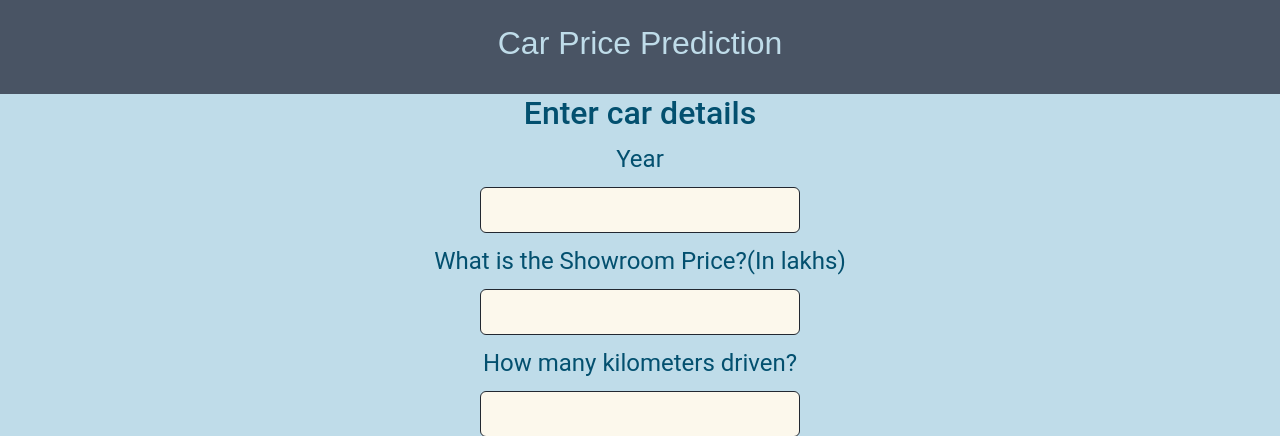
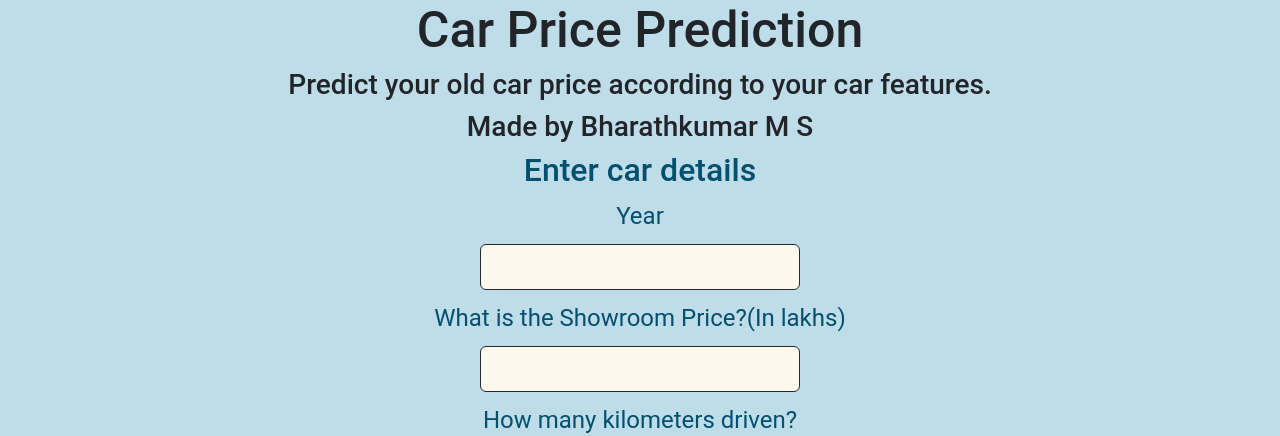
Before and after one commit to Bharathkumar-ms/car-price-prediction-5, a Flask app: page / in a window 1280 px wide. Shown: the top 436 px of the page. Run offline with Flask 2, Linux system fonts and the light colour scheme; parts of the project's set-up code (start-up, migrations or seed data) failed here and were passed over.

Commit message:
Update base.html

```diff
--- a/templates/base.html
+++ b/templates/base.html
@@ -10,7 +10,15 @@
     <script src="https://cdn.jsdelivr.net/npm/bootstrap@5.0.0-beta3/dist/js/bootstrap.min.js" integrity="sha384-j0CNLUeiqtyaRmlzUHCPZ+Gy5fQu0dQ6eZ/xAww941Ai1SxSY+0EQqNXNE6DZiVc" crossorigin="anonymous"></script>
 </head>
 <body>
-    <div class='top-header'><h2>Car Price Prediction</h2></div>
+    <div class="hero-image">
+        <div class="hero-text">
+
+          <h1 style="font-size:50px">Car Price Prediction</h1>
+
+              <h3>Predict your old car price according to your car features.</h3>
+              <h3> Made by Bharathkumar M S </h3>
+        </div>
+    </div>
     {% block body %} {% endblock %}
 </body>
 </html>
```
